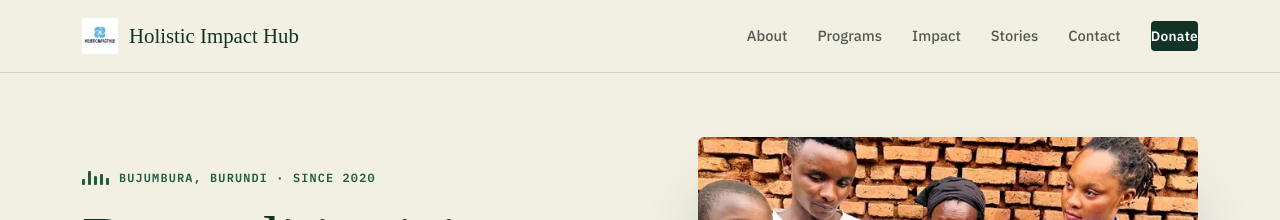
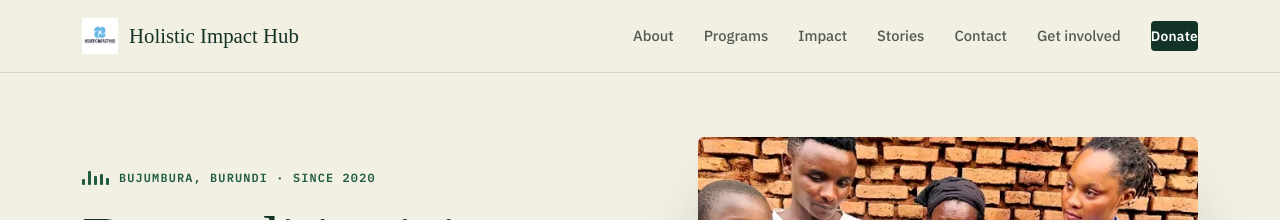
Before and after one commit to HIHweb/hih-website, a Jekyll site: the page built from index.html, in a window 1280 px wide. Shown: the top 220 px of the page. Built offline with Jekyll 4.4.1, drawn with Linux system fonts in a browser that asks for light colours; some web fonts are replaced; a script that is not in the unit is left out.

Commit message:
Update default.html

```diff
--- a/_layouts/default.html
+++ b/_layouts/default.html
@@ -57,6 +57,7 @@
       <a href="/our-impact.html">Impact</a>
       <a href="/news-stories.html">Stories</a>
       <a href="/contact.html">Contact</a>
+      <a href="/#give">Get involved</a>
       <a href="/donate-support-us.html" class="nav-cta">Donate</a>
     </nav>
     <button class="menu-toggle" id="menuToggle" aria-label="Open menu" aria-expanded="false" aria-controls="primary-nav">&#9776;</button>
```
